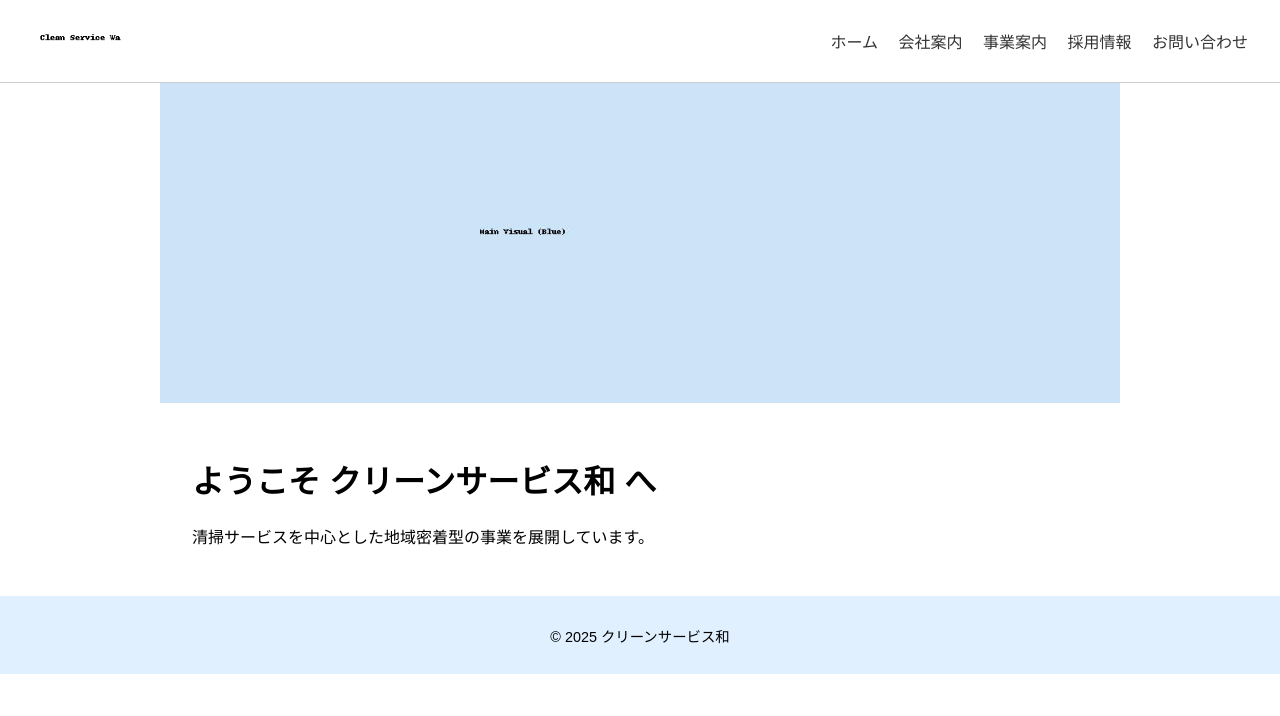
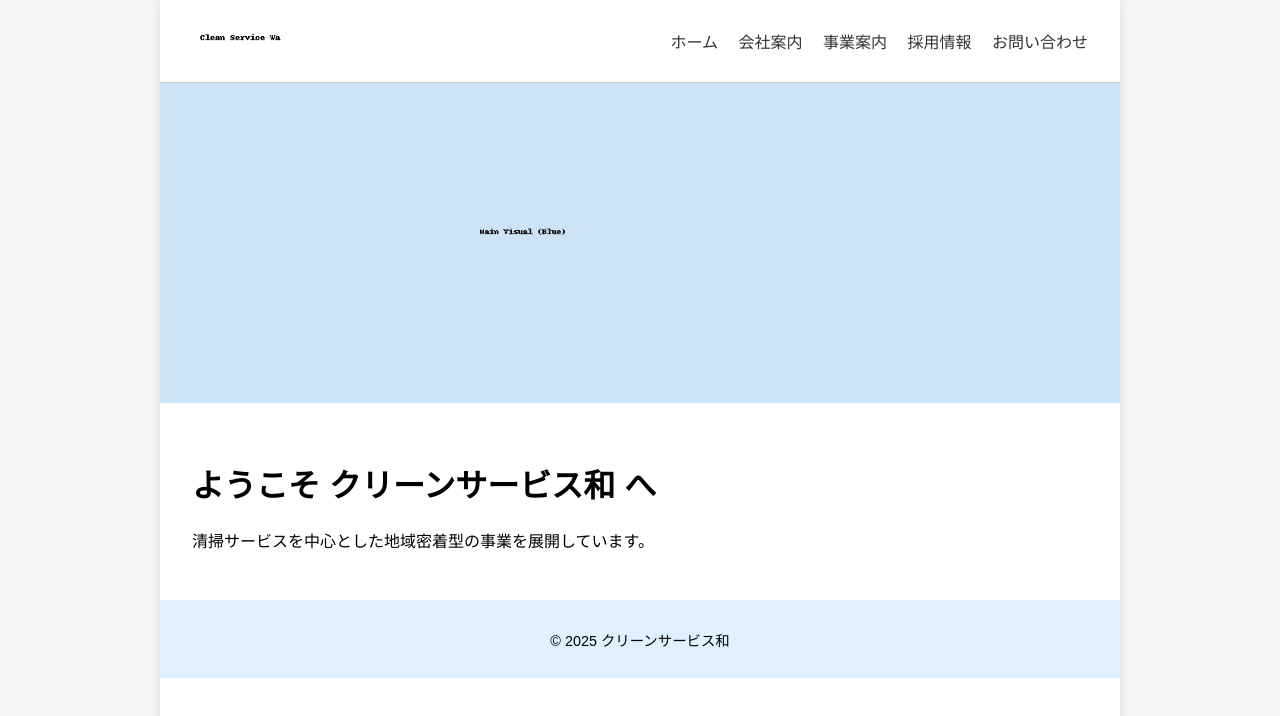
Before and after one commit to kentachan/company-site, a plain HTML site: page index.html in a window 1280 px wide. Drawn offline with Linux system fonts and the light colour scheme.

Commit message:
Add files via upload

```diff
--- a/css/style.css
+++ b/css/style.css
@@ -2,12 +2,19 @@ body {
   font-family: sans-serif;
   margin: 0;
   padding: 0;
+  background: #f5f5f5;
+}
+.wrapper {
+  max-width: 960px;
+  margin: 0 auto;
+  background: white;
+  min-height: 100vh;
+  box-shadow: 0 0 10px rgba(0,0,0,0.1);
 }
 header {
   display: flex;
   justify-content: space-between;
   align-items: center;
-  background: white;
   padding: 1em 2em;
   border-bottom: 1px solid #ccc;
 }
@@ -17,15 +24,11 @@ nav a {
   color: #333;
 }
 .hero {
-  display: block;
-  max-width: 960px;
-  margin: 0 auto;
+  width: 100%;
   height: auto;
 }
 main {
   padding: 2em;
-  max-width: 960px;
-  margin: 0 auto;
   box-sizing: border-box;
 }
 footer {
--- a/index.html
+++ b/index.html
@@ -2,6 +2,7 @@
 <html lang="ja">
 <head><meta charset="UTF-8"><title>クリーンサービス和</title><link rel="stylesheet" href="css/style.css"></head>
 <body>
+<div class="wrapper">
 <header>
   <img src="images/logo.png" alt="クリーンサービス和" height="50">
   <nav>
@@ -22,4 +23,5 @@
   <p>&copy; 2025 クリーンサービス和</p>
 </footer>
 
+</div>
 </body></html>
```
Also changed, not shown: business.html (+2 -0 lines), company.html (+2 -0 lines), contact.html (+2 -0 lines), recruit.html (+2 -0 lines).
